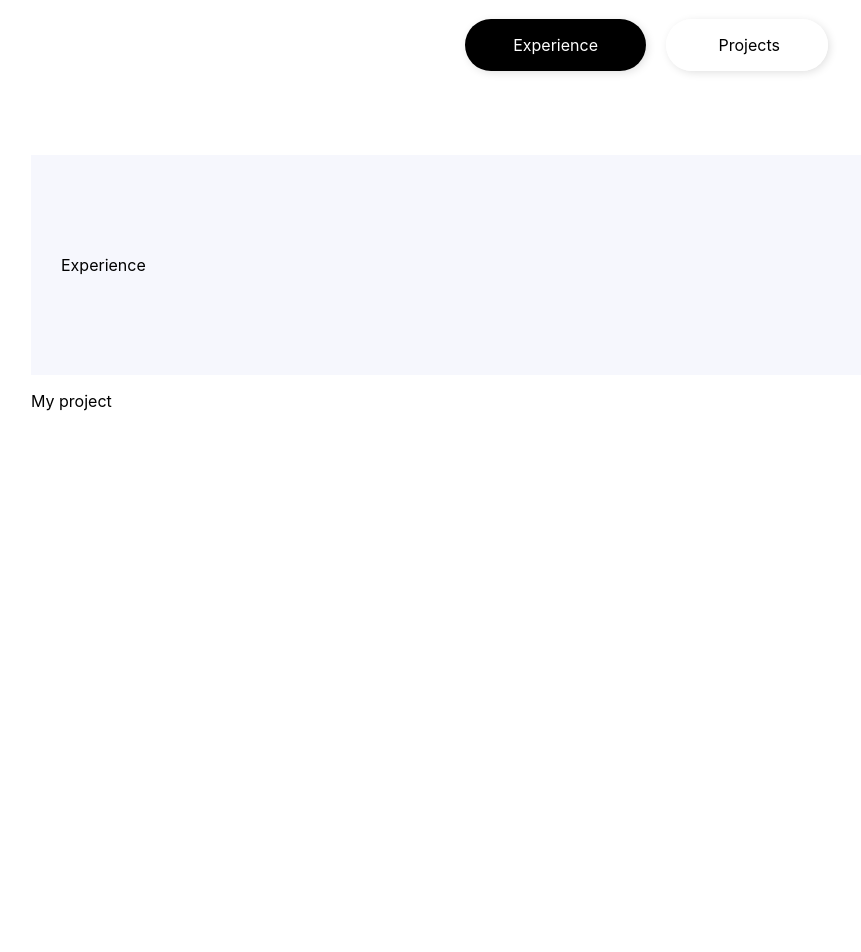
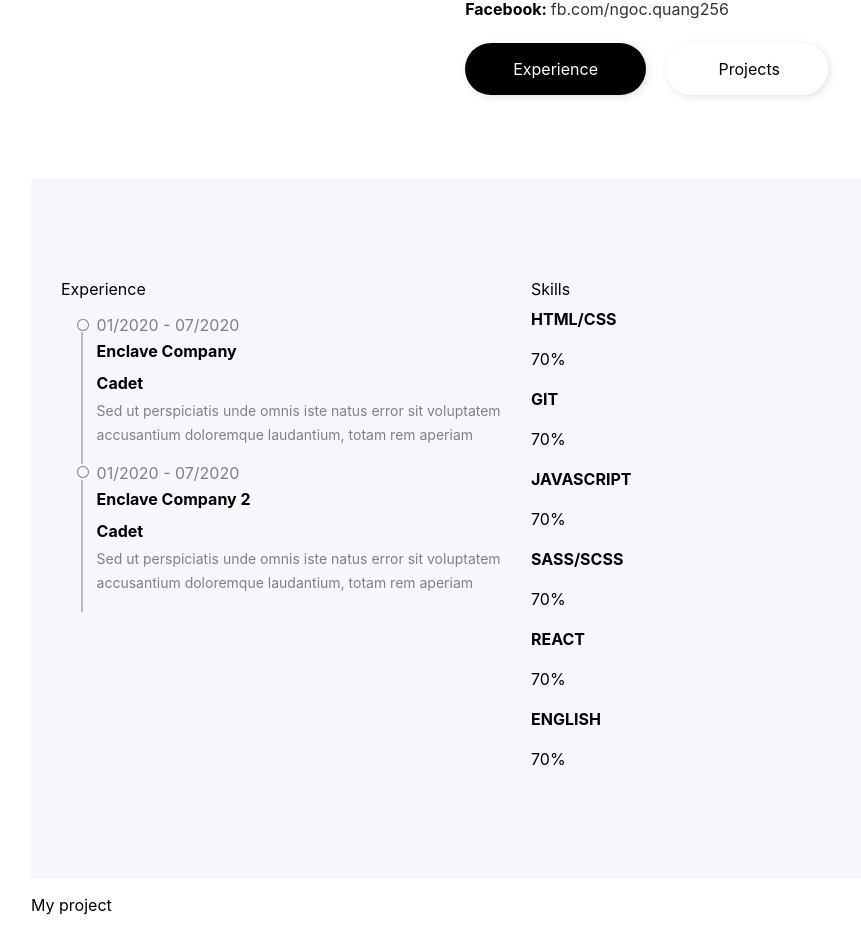
Before and after one commit to ngocquangdang/QuangDangNgocCV, a React (Create React App) app: page / in a window 1280 px wide. Shown: the part 1424-2376 px from the top of the page, without its empty margins (269-1130 px from the left). Built offline with nearby package versions, Linux system fonts and the light colour scheme.

Commit message:
update myexperience and creating the skill progress bar

```diff
--- a/src/components/AboutPage.js
+++ b/src/components/AboutPage.js
@@ -6,10 +6,10 @@ export default function AboutPage() {
     { key: 'name', description: 'quang ngoc dang' },
     { key: 'phone', description: '+84 984 863 639' },
     { key: 'birthday', description: '06/13/1998' },
-    { key: 'email', description: 'ngocquang.nq98@gmail.com', unCap: true},
+    { key: 'email', description: 'ngocquang.nq98@gmail.com', unCap: true },
     {
       key: 'address',
-      description: '459 ton duc thang str, hoa khanh nam, da nang',
+      description: '459 ton duc thang str, hoa khanh nam ward, da nang',
     },
     { key: 'facebook', description: 'fb.com/ngoc.quang256', unCap: true },
   ];
@@ -21,11 +21,12 @@ export default function AboutPage() {
       <About>
         <Title>about me</Title>
         <Detail>
+          <Title>career goal</Title>
           <Paragrap>
-            Sed ut perspiciatis unde accusantium doloremque laudantium,totam rem
-            aperiam. Sed ut perspiciatis unde omnis iste natus error sit
-            voluptatem accusantium doloremque laudantium,totam rem aperiam,
-            eaque ipsa quae ab illo inventore veritatis et quasi.
+
+            Improved programming skills, English skills, technical skills and
+            soft skills necessary for the web developer. Master front-end in two
+            years, after is a full stack web developer in three-four years.
           </Paragrap>
           <ContactGroup>
             {initdata.map((item, index) => (
@@ -36,8 +37,10 @@ export default function AboutPage() {
             ))}
           </ContactGroup>
         </Detail>
-        <Button href="#my-experience" black>experience</Button>
-        <Button href="#my-project"> projects</Button>
+        <Button href='#my-experience' black>
+          experience
+        </Button>
+        <Button href='#my-project'> projects</Button>
       </About>
     </Container>
   );
@@ -75,27 +78,26 @@ const ContactGroup = styled.div`
 const Contact = styled.div`
   line-height: 2.5;
   width: 270px;
-
 `;
 const Label = styled.label`
   font-weight: 700;
 `;
 const Description = styled.label`
-  text-transform: ${props => props.cap ? "none": "capitalize" };
+  text-transform: ${(props) => (props.cap ? 'none' : 'capitalize')};
   color: #333;
   font-weight: 400;
 `;
 const Button = styled.a`
-  background: ${props => props.black ? "black" : "white"};
-  color: ${props => props.black ? "white" : "black"};
+  background: ${(props) => (props.black ? 'black' : 'white')};
+  color: ${(props) => (props.black ? 'white' : 'black')};
   text-transform: capitalize;
   padding: 1rem 3rem;
   margin-right: 20px;
   border-radius: 30px;
   box-shadow: 2px 2px 10px -1px rgba(0, 0, 0, 0.14);
   text-decoration: none;
-  &:hover{
+  &:hover {
     color: #3e43e9;
     cursor: pointer;
   }
-`
+`;
--- a/src/components/HomePage.js
+++ b/src/components/HomePage.js
@@ -1,14 +1,26 @@
-import React from "react";
-import styled from "styled-components";
+import React from 'react';
+import styled from 'styled-components';
+import HomeImage from './imgs/homepage.jpg';
 
 export default function HomePage() {
   return (
-      <Container id='home-page'>
-        <p>Home Page</p>
-      </Container>
+    <Container id='home-page'>
+      <div
+        style={{
+          backgroundImage: `url(${HomeImage})`,
+          backgroundSize: 'cover',
+          position: 'absolute',
+        }}
+      >
+        {' '}
+      </div>
+    </Container>
   );
 }
 
 const Container = styled.div`
+  position: relative;
   height: 100vh;
+  background: black;
+  opacity: 0.1;
 `;
--- a/src/components/MyExperience.js
+++ b/src/components/MyExperience.js
@@ -1,16 +1,58 @@
 import React from 'react';
 import styled from 'styled-components';
-
+import Skill from './Skills';
 
 export default function MyExperience() {
+  const experiences = [
+    {
+      start_date: '01/2020',
+      end_date: '07/2020',
+      conpany_name: 'enclave company',
+      position: 'cadet',
+      description:
+        'Sed ut perspiciatis unde omnis iste natus error sit voluptatem accusantium doloremque laudantium, totam rem aperiam',
+    },
+    {
+      start_date: '01/2020',
+      end_date: '07/2020',
+      conpany_name: 'enclave company 2',
+      position: 'cadet',
+      description:
+        'Sed ut perspiciatis unde omnis iste natus error sit voluptatem accusantium doloremque laudantium, totam rem aperiam',
+    },
+  ];
+  const skills = [
+    {skill_name: "html/css", percent: "70%"},
+    {skill_name: "git", percent: "70%"},
+    {skill_name: "javascript", percent: "70%"},
+    {skill_name: "sass/scss", percent: "70%"},
+    {skill_name: "react", percent: "70%"},
+    {skill_name: "english", percent: "70%"},
+  ]
   return (
     <Container id='my-experience'>
       <Experience>
         <div> Experience</div>
+        <TimeLine>
+          {experiences.map((exp, index) => (
+            <Item key={index}>
+              <Dot></Dot>
+              <SubItem>
+                <Date>
+                  {exp.start_date} - {exp.end_date}
+                </Date>
+                <Name>{exp.conpany_name}</Name>
+                <Position>{exp.position}</Position>
+                <Description>{exp.description}</Description>
+              </SubItem>
+            </Item>
+          ))}
+        </TimeLine>
       </Experience>
-      <Skill>
-
-      </Skill>
+      <Skills>
+        <div> Skills </div>
+        <Skill skill={skills} />
+      </Skills>
     </Container>
   );
 }
@@ -19,11 +61,69 @@ const Container = styled.div`
   display: flex;
   padding: 100px 3%;
   background-color: #f6f7fd;
-  justify-content: space-around;
+  justify-content: space-between;
 `;
 const Experience = styled.div`
-  width: 430px;
+  flex: 1;
 `;
-const Skill = styled.div`
-  width: 570px;
+const Skills = styled.div`
+  flex: 1;
 `;
+
+const TimeLine = styled.div``;
+const Dot = styled.span`
+  width: 10px;
+  height: 10px;
+  margin-right: 0.5rem;
+  margin-top: 0.2rem;
+  border: 1px solid gray;
+  border-radius: 50%;
+`;
+const Item = styled.div`
+  position: relative;
+  display: flex;
+  text-align: center;
+  margin: 1rem 1rem;
+  &::after {
+    position: absolute;
+    content: '';
+    top: 17px;
+    left: 5px;
+    width: 1px;
+    height: 100%;
+    background: gray;
+    transform: translateX(-50%);
+  }
+  &:last-child > ${Dot} {
+    &::after {
+      content: none;
+    }
+  }
+`;
+
+const SubItem = styled.div`
+  display: flex;
+  flex-direction: column;
+  align-items: flex-start;
+  width: 100%;
+`;
+const Date = styled.div`
+  color: gray;
+`;
+const Name = styled.span`
+  text-transform: capitalize;
+  font-weight: 700;
+  line-height: 2;
+`;
+const Position = styled.span`
+  text-transform: capitalize;
+  font-weight: 700;
+  line-height: 2;
+
+`;
+const Description = styled.span`
+  text-align: start;
+  font-size: 14px;
+  line-height: 1.7;
+  color: gray;
+`;
--- /dev/null
+++ b/src/components/Skills.js
@@ -0,0 +1,25 @@
+import React from 'react';
+import styled from 'styled-components';
+
+export default function Skill(props) {
+  const { skill } = props;
+  return (
+    <Container>
+      {skill.map((skill, index) => (
+        <Item key={index}>
+          <Label>{skill.skill_name}</Label>
+          <Progress>{skill.percent}</Progress>
+        </Item>
+      ))}
+    </Container>
+  );
+}
+const Container = styled.div``;
+const Item = styled.div`
+  line-height: 2.5;
+`;
+const Label = styled.label`
+  text-transform: uppercase;
+  font-weight: 700;
+`;
+const Progress = styled.div``;
```
Also changed, not shown: src/components/imgs/homepage.jpg (added).
